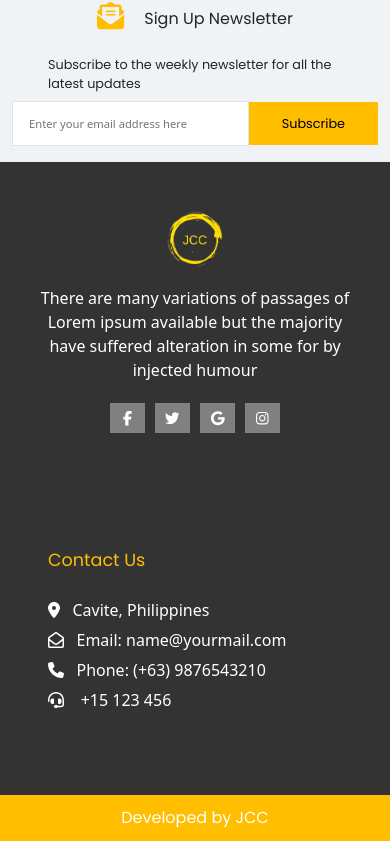
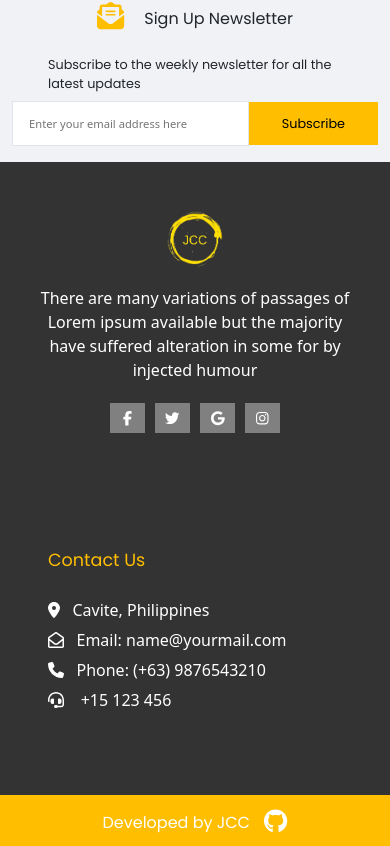
Before and after one commit to JCciasico/Car-Rental, a Vue app: page / in a window 390 px wide. Shown: the part 8807-9653 px from the top of the page. Built offline with nearby package versions, Linux system fonts and the light colour scheme; a web font is replaced by a local one; what vue-scroll-reveal would draw is missing.

Commit message:
fix: credit section

```diff
--- a/src/components/CreditSection.vue
+++ b/src/components/CreditSection.vue
@@ -4,6 +4,7 @@
         <div class="row">
             <div class="col-12 credit-des">
                 <span>Developed by JCC</span>
+                &nbsp;<i class="fa-brands fa-github icon"></i>
             </div>
 
         </div>
@@ -24,10 +25,21 @@ export default {
     padding: 0.7rem;
     color: white;
     font-family: 'Poppins','sans-serif';
+    display: flex;
+    align-items: center;
+    column-gap: 5px;
+}
+span{
+    margin-top: 5px;
+}
+.icon{
+    font-size: 1.5rem;
 }
 @media(max-width:500px){
     .credit-des{
-        text-align: center;
+        display: flex;
+        align-items: center;
+        justify-content: center;
     }
 }
 </style>
```
